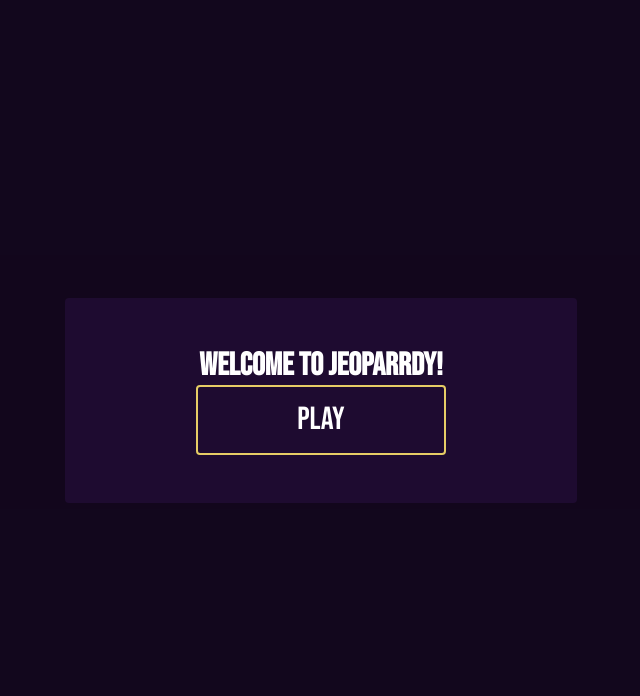
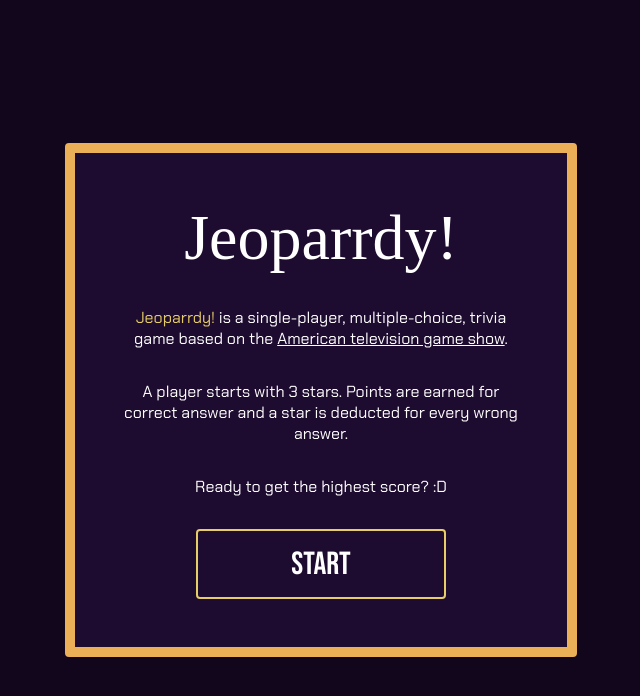
Before and after one commit to tonsz/jeoparrdy, a plain HTML site: page index.html in a window 1280 px wide. Shown: the whole page, without its empty margins (319-959 px from the left). Drawn offline with nearby package versions, Linux system fonts and the light colour scheme; some packages are replaced by stand-ins of ours; a script that the page names is missing; a web font is replaced by a local one.

Commit message:
refactoring, cleaning up

```diff
--- a/app.js
+++ b/app.js
@@ -5,15 +5,10 @@
 const playerMoney = "#money";
 const starBoard = ".stars";
 
-const categories = ["movies", "books", "geography", "food"];
-
+let categories = [];
 let questions = [];
 let final = "What do you call a polygon with 20 sides?";
 let finalAnswer = "ICOSAGON";
-
-//let stars = 3;
-//let money = 0;
-//let answeredCount = 0;
 
 function saveState(state) {
   const stateString = JSON.stringify(state);
@@ -28,6 +23,7 @@
 
 function endGame() {
   let state = getState();
+
   $(modalContent).append(
     `<p class="sub-title">You've won: <span class="highlight">${state.game.money}</span></p><br>`
   );
@@ -36,6 +32,7 @@
     `<button class="q-option btn" type="button" id="end">Play again</button>`
   );
   $("#end").on("click", () => {
+    localStorage.clear();
     window.location.reload();
   });
 }
@@ -53,8 +50,10 @@
 }
 function doubleMoney() {
   let state = getState();
+
   $(modalContent).html("");
   $(modalBox).addClass("opened");
+
   $(modalContent).append(`<p class="sub-title">${final}</p>`);
 
   $(modalContent).append(`
@@ -105,10 +104,10 @@
 }
 
 function showFinale(isWinner) {
+  let state = getState();
+
   $(modalContent).html("");
   $(modalBox).addClass("opened");
-
-  let state = getState();
 
   if (isWinner) {
     $(modalContent).append(
@@ -152,7 +151,6 @@
 function showQuestion(id) {
   let qChosen = questions[id];
   let choices = [];
-  console.log(id);
 
   let state = getState();
 
@@ -169,7 +167,6 @@
 
   // check answer
   $(".q-option").on("click", function (event) {
-    // save to local, must transfer to q-option clicked
     state.game.answered.push(parseInt(id));
     $(`#q-${id}`).addClass("answered");
 
@@ -219,12 +216,12 @@
 }
 
 function startGame() {
-  // show the game elements
-  $(".top").css("visibility", "visible");
-  $(".board").css("visibility", "visible");
-  $(".money").css("visibility", "visible");
+  let state = getState();
 
-  let state = getState();
+  // Fetch the JSON file
+  $.getJSON("./questions.json", function (data) {
+    questions = data.questions;
+    categories = data.categories;
 
     $.each(categories, function (i, category) {
       let constMarkup = `
@@ -243,10 +240,6 @@
 
     $(playerMoney).text(state.game.money.toString());
 
-  // Fetch the JSON file
-  $.getJSON("./questions.json", function (data) {
-    questions = data.questions;
-
     $.each(questions, function (index, q) {
       let className = "q box";
       if (state.game.answered.includes(index)) {
@@ -256,6 +249,10 @@
       $(`#${q.category.toLowerCase()}`).append(questionMarkup);
     });
   }).then(function () {
+    $(".top").css("visibility", "visible");
+    $(".board").css("visibility", "visible");
+    $(".money").css("visibility", "visible");
+
     $(".q.box:not(.answered)").on("click", function (event) {
       let qid = event.target.id.slice(2);
       showQuestion(qid);
@@ -269,8 +266,11 @@
 
   $(modalContent).append(
     `<div class="welcome">
-        <h1>Welcome to Jeoparrdy!</h1>
-        <button class="q-option btn" type="button" id="startGame">Play</button>
+        <h1>Jeoparrdy!</h1>
+        <p><span class=highlight>Jeoparrdy!</span> is a single-player, multiple-choice, trivia game based on the <a href="https://en.wikipedia.org/wiki/Jeopardy!" target="_blank">American television game show</a>.</p>
+        <p>A player starts with 3 stars. Points are earned for correct answer and a star is deducted for every wrong answer.</p>
+        <p>Ready to get the highest score? :D</p>
+        <button class="q-option btn" type="button" id="startGame">Start</button>
     </div>`
   );
 
--- a/questions.json
+++ b/questions.json
@@ -1,4 +1,5 @@
 {
+  "categories": ["movies", "books", "geography", "food"],
   "questions": [
     {
       "question": "Who directed the movie 'Inception'?",
--- a/style.css
+++ b/style.css
@@ -1,4 +1,5 @@
 @import url("https://fonts.googleapis.com/css2?family=Bebas+Neue&display=swap");
+@import url("https://fonts.googleapis.com/css2?family=Chakra+Petch:ital,wght@0,300;0,400;0,500;0,600;0,700;1,300;1,400;1,500;1,600;1,700&family=Nabla&display=swap");
 :root {
   --bg-color: #1e0b30;
   --box-color: rgb(126, 34, 195);
@@ -31,6 +32,25 @@
   display: flex;
   justify-content: space-between;
   align-items: center;
+}
+.welcome {
+  display: flex;
+  max-width: 420px;
+  flex-direction: column;
+  justify-content: center;
+  align-items: center;
+  gap: 32px;
+}
+.welcome > h1 {
+  font-family: "Nabla", serif;
+  font-optical-sizing: auto;
+  font-weight: 400;
+  font-style: normal;
+  font-variation-settings: "EDPT" 100, "EHLT" 12;
+  font-size: 4em;
+}
+.welcome > p {
+  font-family: "Chakra Petch", "serif";
 }
 .board {
   visibility: hidden;
@@ -79,6 +99,9 @@
 }
 
 .cat-title {
+  line-height: 0.9;
+  overflow: hidden;
+  font-size: 28px;
   cursor: default;
 }
 
@@ -161,6 +184,7 @@
   align-items: center;
   flex-direction: column;
   overflow: auto;
+  border: 10px solid #eaaf57;
 }
 
 .opened {
```
Also changed, not shown: index.html (+0 -4 lines). Lines whose indentation alone changed are shown as unchanged.
